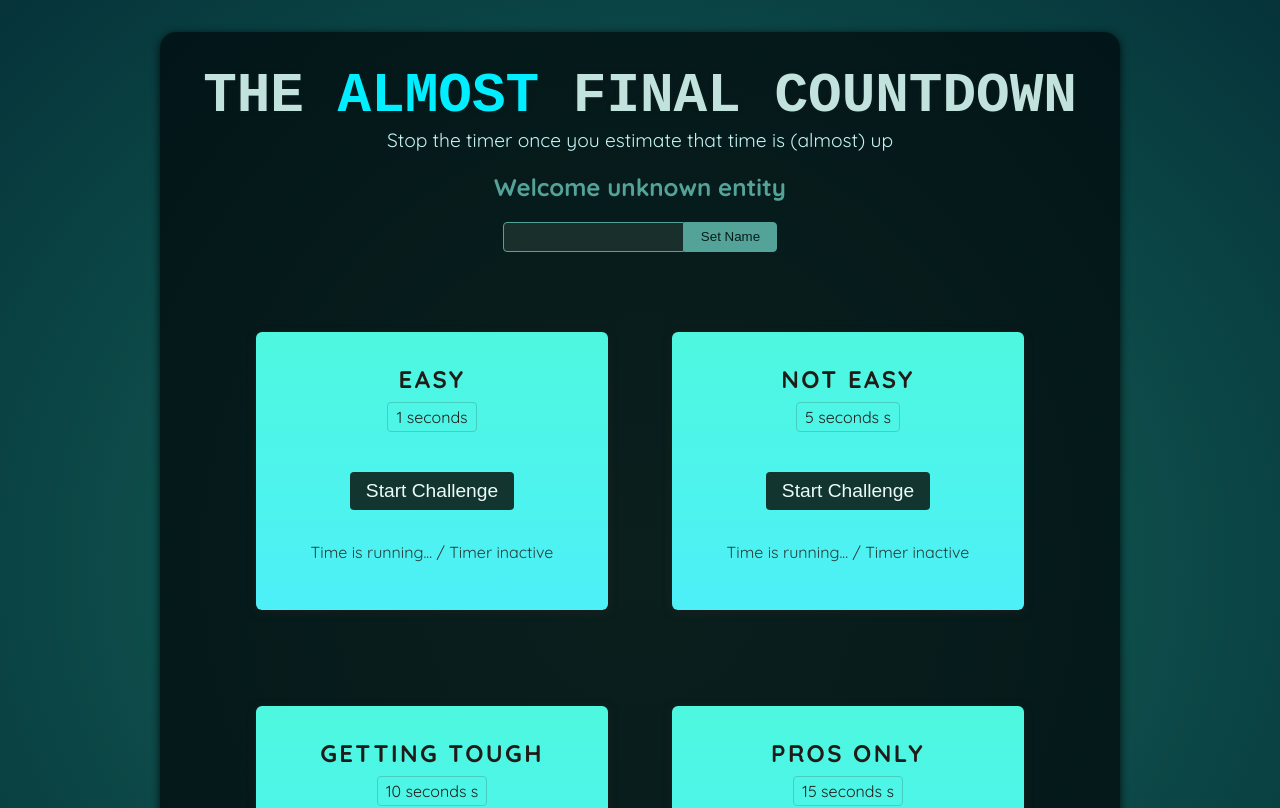
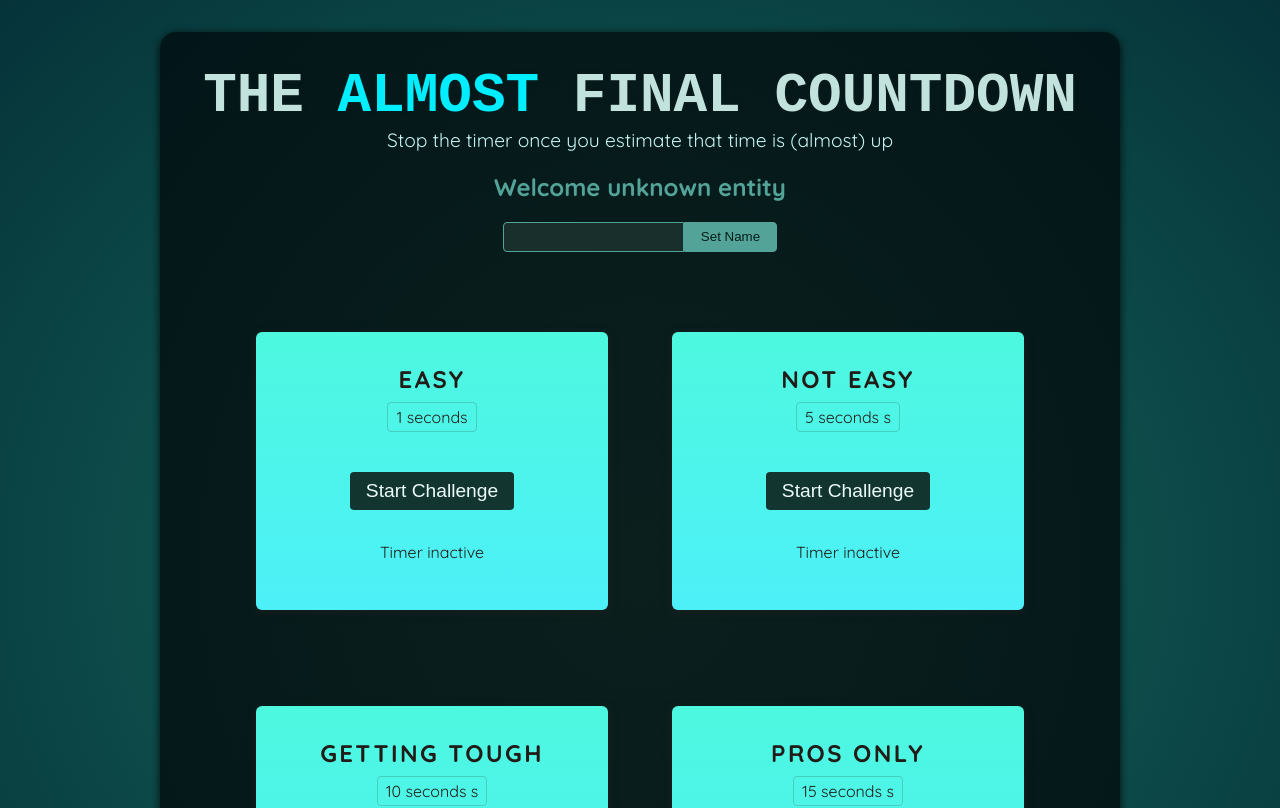
Before and after one commit to MINSIK-W/Using-Refs_and_Portals, a React (Vite) app: page / in a window 1280 px wide. Shown: the top 808 px of the page. Built offline with nearby package versions, Linux system fonts and the light colour scheme; a web font is replaced by a local one.

Commit message:
Setting up a Timer & Managing State

```diff
--- a/src/components/TimerChallenge.jsx
+++ b/src/components/TimerChallenge.jsx
@@ -1,14 +1,30 @@
+import { useState } from 'react';
+
 export default function TimerChallenge({ title, targetTime }) {
+  const [timerStarted, setTimerStarted] = useState(false);
+  const [timerExpired, setTimerExpired] = useState(false);
+
+  function handleStart() {
+    setTimeout(() => {
+      setTimerExpired(true);
+    }, targetTime * 1000);
+
+    setTimerStarted(true);
+  }
+
   return (
     <section className="challenge">
       <h2>{title}</h2>
+      {timerExpired && <p>You Lost!</p>}
       <p className="challenge-time">
         {targetTime} seconds {targetTime > 1 ? 's' : ''}
       </p>
       <p>
-        <button>Start Challenge</button>
+        <button onClick={handleStart}>{timerStarted ? 'Stop' : 'Start'} Challenge</button>
       </p>
-      <p className="active">Time is running... / Timer inactive</p>
+      <p className={timerStarted ? 'active' : undefined}>
+        {timerStarted ? 'Time is running...' : 'Timer inactive'}
+      </p>
     </section>
   );
 }
```
